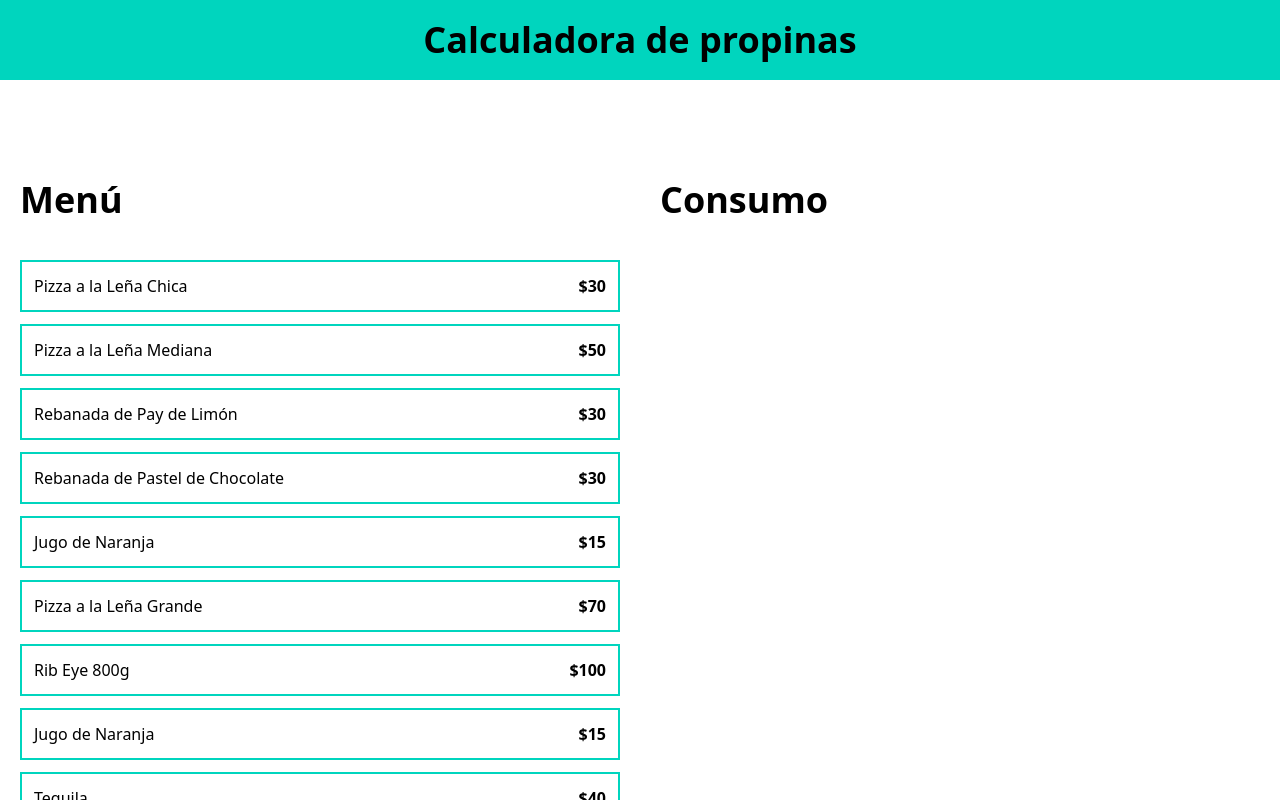
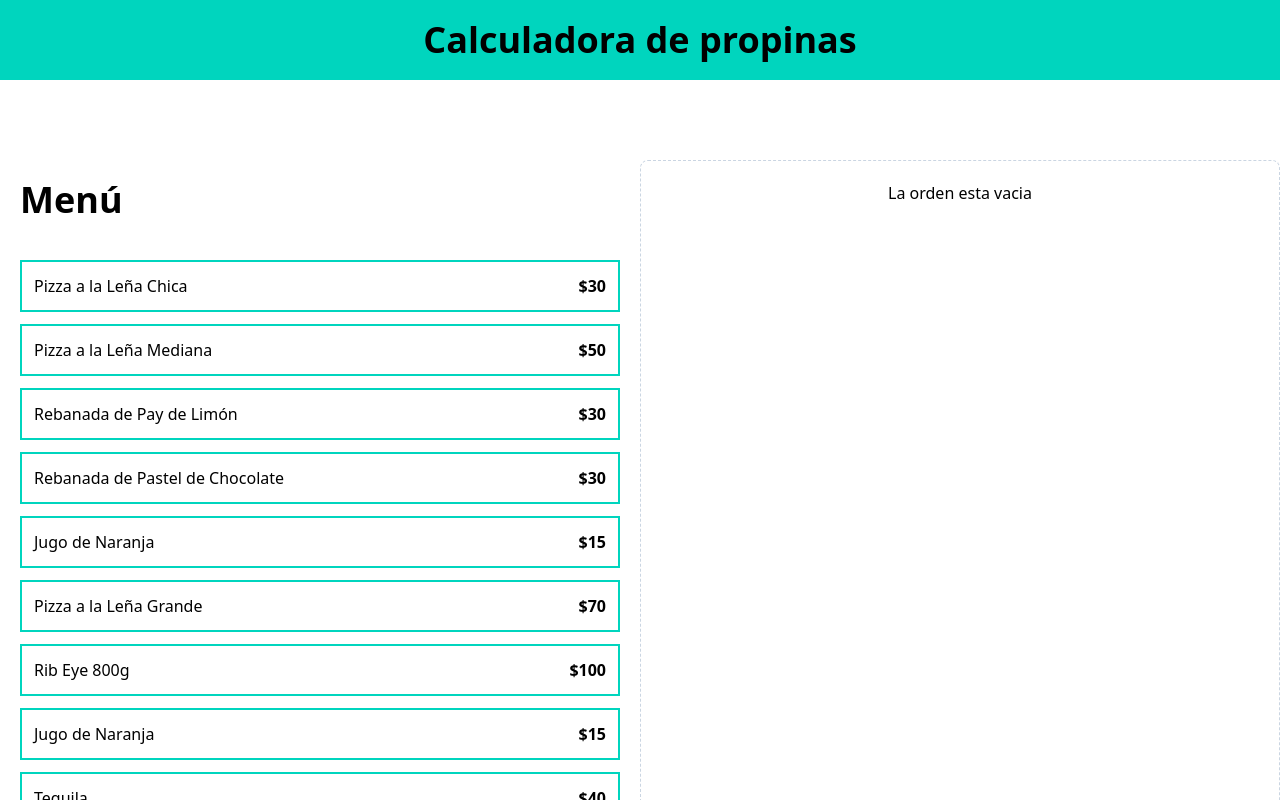
Before and after one commit to DarioBarrionuevo/tips-generator, a React (Vite) app: page / in a window 1280 px wide. Shown: the top 800 px of the page. Built offline with nearby package versions, Linux system fonts and the light colour scheme.

Commit message:
Added order part

```diff
--- a/src/App.tsx
+++ b/src/App.tsx
@@ -1,4 +1,5 @@
 import MenuItem from "./components/MenuItem";
+import OrderContents from "./components/ORderContents";
 import { menuItems } from "./data/db";
 import useOrder from "./hooks/useOrder";
 
@@ -20,9 +21,21 @@ function App() {
             ))}
           </div>
         </div>
-        <div className="p-5">
-          <h2 className="text-4xl font-black">Consumo</h2>
-        </div>
+        <div className="border border-dashed border-slate-300 p-5 rounded-lg space-y-10">
+            {order.length ? (
+              <>
+                  <OrderContents
+                    order={order}
+                    removeItem={removeItem}
+                  />
+
+              </>
+            ) : (
+              <p className="text-center">La orden esta vacia</p>
+            )}
+
+
+          </div>
       </main>
     </>
   );
```
